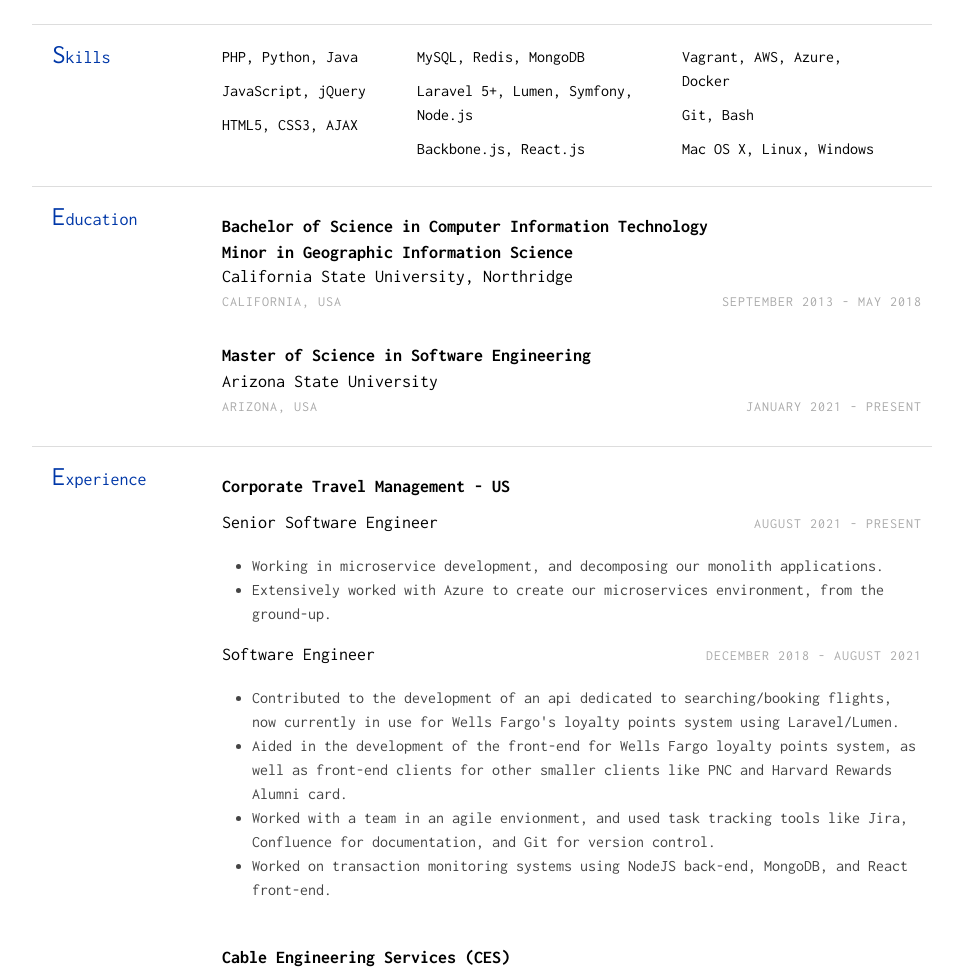
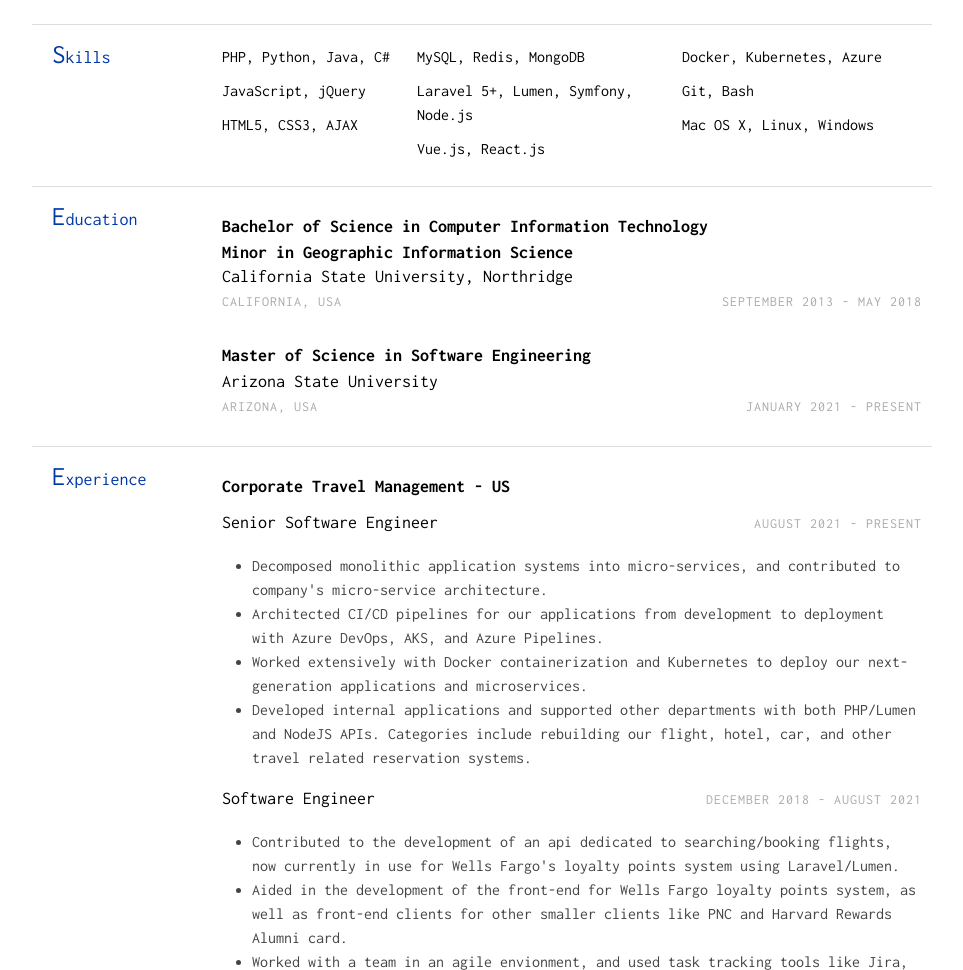
Before and after one commit to dynalar/personal-site, a plain HTML site: page index.html in a window 1280 px wide. Shown: the part 320-1290 px from the top of the page, without its empty margins (158-1121 px from the left). Drawn offline with Linux system fonts and the light colour scheme.

Commit message:
up to date

```diff
--- a/index.html
+++ b/index.html
@@ -29,17 +29,17 @@
                 <h2 class="col">Skills</h2>
                 <div class="section-text col-right row">
                     <ul class="skills" style="width:25%">
-                        <li>PHP, Python, Java</li>
+                        <li>PHP, Python, Java, C#</li>
                         <li>JavaScript, jQuery</li>
                         <li>HTML5, CSS3, AJAX</li>
                     </ul>
                     <ul class="skills" style="width:35%">
                         <li>MySQL, Redis, MongoDB</li>
                         <li>Laravel 5+, Lumen, Symfony, Node.js</li>
-                        <li>Backbone.js, React.js</li>
+                        <li>Vue.js, React.js</li>
                     </ul>
                     <ul class="skills">
-                        <li>Vagrant, AWS, Azure, Docker</li>
+                        <li>Docker, Kubernetes, Azure</li>
                         <li>Git, Bash</li>
                         <li>Mac OS X, Linux, Windows</li>
                     </ul>
@@ -81,10 +81,16 @@
                     </div>
                     <ul class="desc">
                         <li>
-                            Working in microservice development, and decomposing our monolith applications.
+                            Decomposed monolithic application systems into micro-services, and contributed to company's micro-service architecture.
                         </li>
                         <li>
-                            Extensively worked with Azure to create our microservices environment, from the ground-up.
+                            Architected CI/CD pipelines for our applications from development to deployment with Azure DevOps, AKS, and Azure Pipelines.
+                        </li>
+                        <li>
+                            Worked extensively with Docker containerization and Kubernetes to deploy our next-generation applications and microservices.
+                        </li>
+                        <li>
+                            Developed internal applications and supported other departments with both PHP/Lumen and NodeJS APIs. Categories include rebuilding our flight, hotel, car, and other travel related reservation systems.
                         </li>
                     </ul>
                     <div class="row subsection">
```
